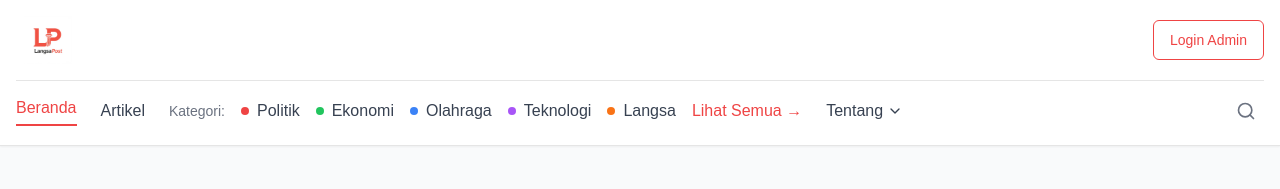
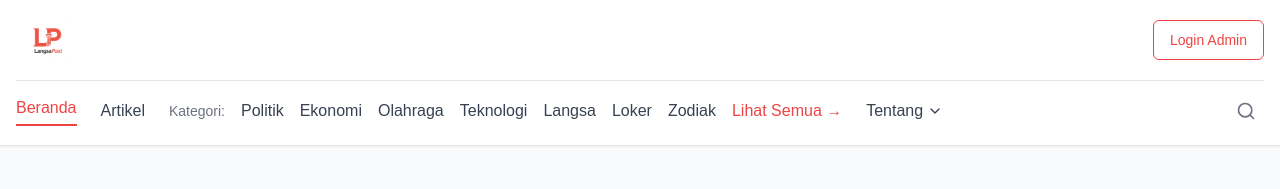
Before and after one commit to 04042015/webLP, a Next.js app: page / in a window 1280 px wide. Shown: the top 189 px of the page. Built offline with nearby package versions, Linux system fonts and the light colour scheme.

Commit message:
Update page.tsx

```diff
--- a/app/page.tsx
+++ b/app/page.tsx
@@ -5,7 +5,6 @@ import { Calendar, User, ChevronDown, Search } from "lucide-react"
 import Image from "next/image"
 import Link from "next/link"
 import { CustomButton } from "@/components/ui/custom-button"
-// Tambahkan import
 import { AdminAccess } from "@/components/ui/admin-access"
 
 // Sample data - in production, this would come from a CMS or database
@@ -111,38 +110,45 @@ export default function HomePage() {
                   <span className="text-gray-500 font-medium text-sm">Kategori:</span>
                   <Link
                     href="/kategori/politik"
-                    className="flex items-center text-gray-700 hover:text-red-600 transition-colors font-medium"
+                    className="text-gray-700 hover:text-red-600 transition-colors font-medium"
                   >
-                    <span className="w-2 h-2 bg-red-500 rounded-full mr-2"></span>
                     Politik
                   </Link>
                   <Link
                     href="/kategori/ekonomi"
-                    className="flex items-center text-gray-700 hover:text-green-600 transition-colors font-medium"
+                    className="text-gray-700 hover:text-green-600 transition-colors font-medium"
                   >
-                    <span className="w-2 h-2 bg-green-500 rounded-full mr-2"></span>
                     Ekonomi
                   </Link>
                   <Link
                     href="/kategori/olahraga"
-                    className="flex items-center text-gray-700 hover:text-blue-600 transition-colors font-medium"
+                    className="text-gray-700 hover:text-blue-600 transition-colors font-medium"
                   >
-                    <span className="w-2 h-2 bg-blue-500 rounded-full mr-2"></span>
                     Olahraga
                   </Link>
                   <Link
                     href="/kategori/teknologi"
-                    className="flex items-center text-gray-700 hover:text-purple-600 transition-colors font-medium"
+                    className="text-gray-700 hover:text-purple-600 transition-colors font-medium"
                   >
-                    <span className="w-2 h-2 bg-purple-500 rounded-full mr-2"></span>
                     Teknologi
                   </Link>
                   <Link
                     href="/kategori/langsa"
-                    className="flex items-center text-gray-700 hover:text-orange-600 transition-colors font-medium"
+                    className="text-gray-700 hover:text-orange-600 transition-colors font-medium"
                   >
-                    <span className="w-2 h-2 bg-orange-500 rounded-full mr-2"></span>
                     Langsa
+                  </Link>
+                  <Link
+                    href="/kategori/loker"
+                    className="text-gray-700 hover:text-cyan-600 transition-colors font-medium"
+                  >
+                    Loker
+                  </Link>
+                  <Link
+                    href="/kategori/zodiak"
+                    className="text-gray-700 hover:text-violet-600 transition-colors font-medium"
+                  >
+                    Zodiak
                   </Link>
                   <Link
                     href="/kategori"
```
